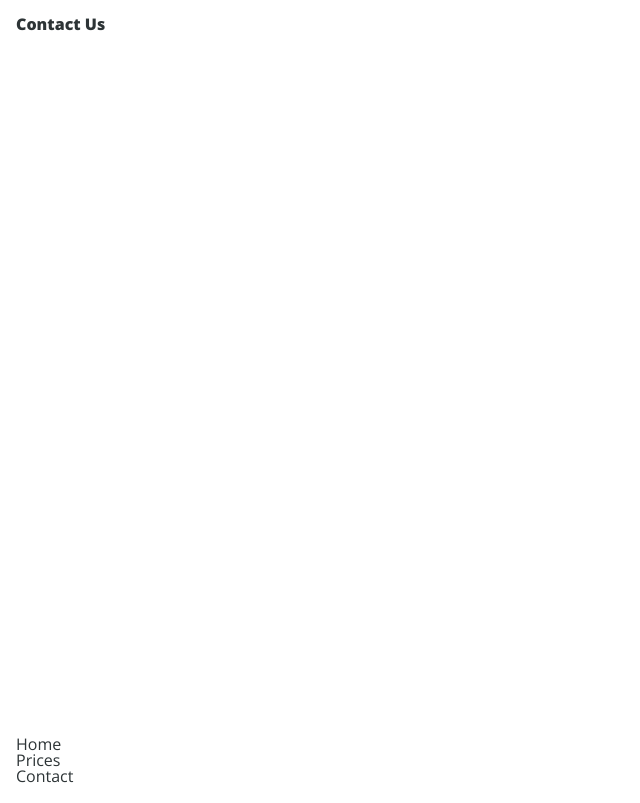
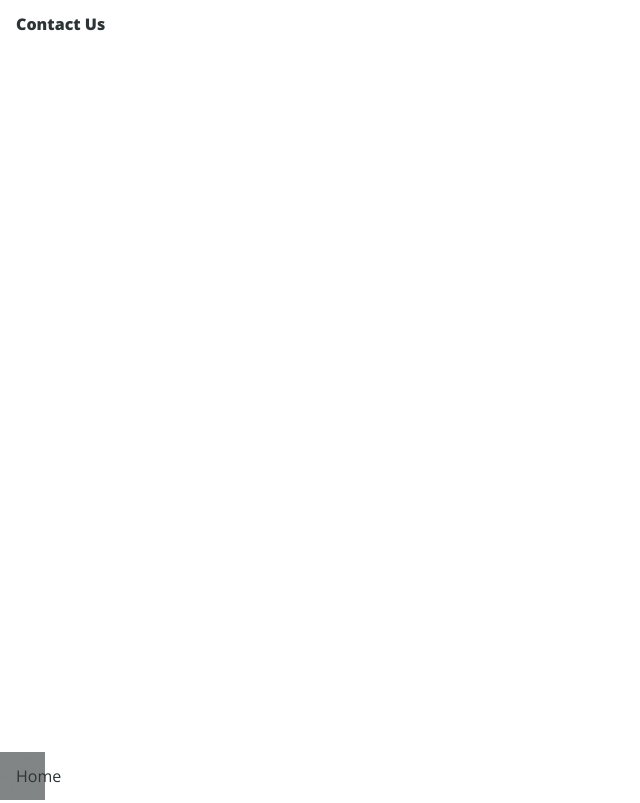
Before and after one commit to getHashSet/alex, a React (Create React App) app in the folder client/: page /about in a window 1280 px wide. Shown: the whole page, without its empty margins (0-640 px from the left). Built offline with nearby package versions, Linux system fonts and the light colour scheme.

Commit message:
updated nav, ran out of time. Needs math for hex and clippath.

```diff
--- a/client/src/components/Nav/Nav.jsx
+++ b/client/src/components/Nav/Nav.jsx
@@ -3,17 +3,18 @@ import styled from "styled-components";
 
 export default function Nav() {
   return (
-    <StyledNav>
-      <ul>
+    <React.Fragment>
+      <StyledButton>Home</StyledButton>
+      <StyledLinkButton>
         <li>Home</li>
-        <li>Prices</li>
-        <li>Contact</li>
-      </ul>
-    </StyledNav>
+        <li>Price</li>
+        <li>About</li>
+      </StyledLinkButton>
+    </React.Fragment>
   );
 }
 
-const StyledNav = styled.nav`
+const StyledButton = styled.nav`
   position: fixed;
   bottom: 0;
   left: 0;
@@ -21,3 +22,14 @@ const StyledNav = styled.nav`
   margin: 0;
   width: calc(100vw - 2em);
 `;
+
+const StyledLinkButton = styled.ul`
+  position: absolute;
+  left: 0;
+  bottom: 0;
+
+  li {
+    background-color: ${(props) => props.theme.color.dark};
+    opacity: 0.6;
+  }
+`;
```
